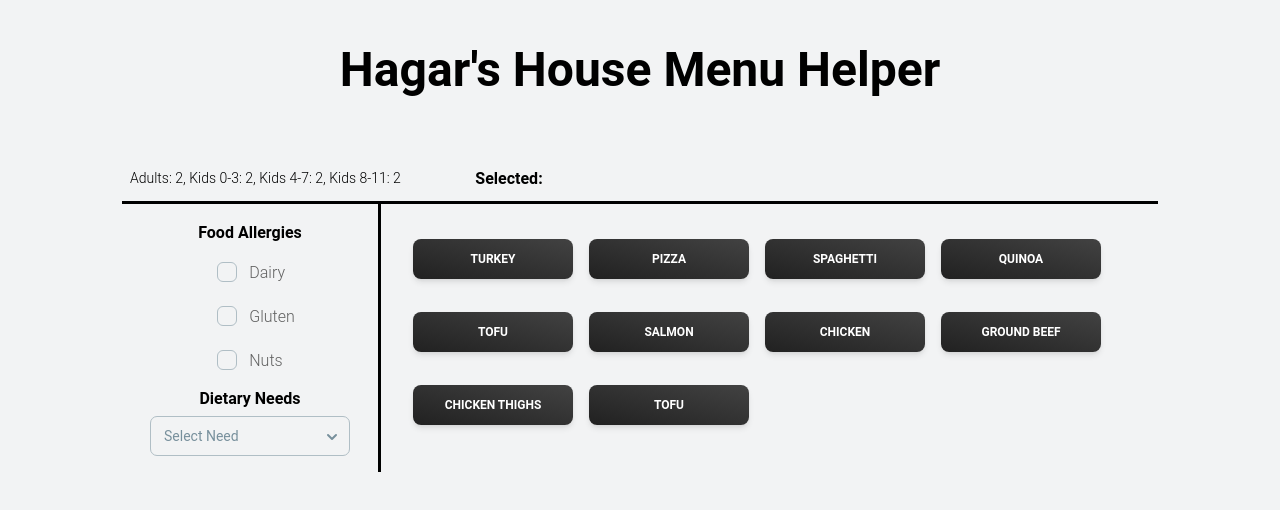
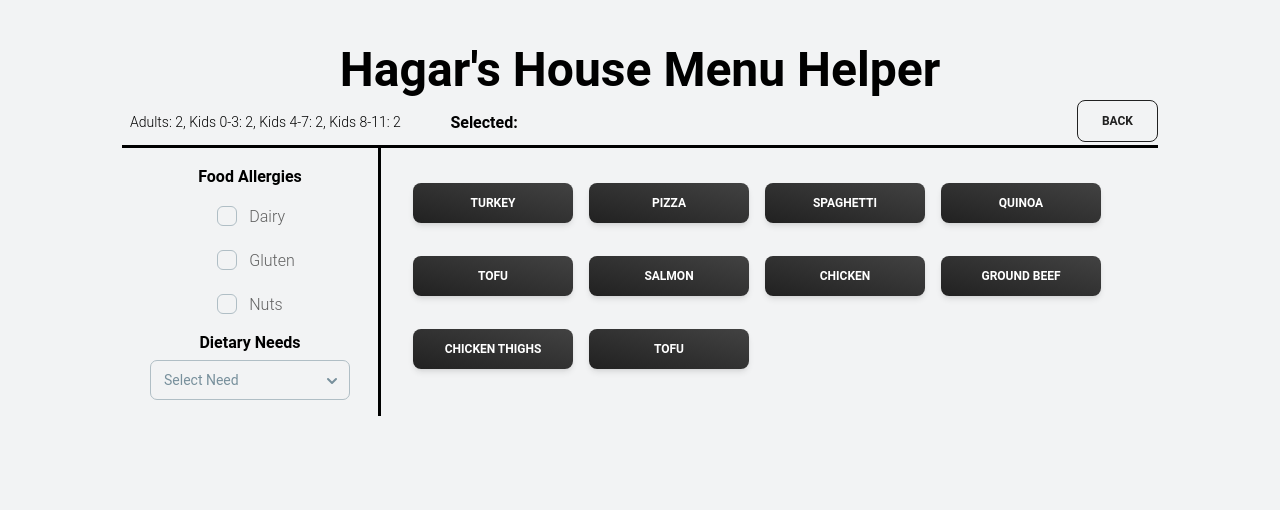
Before and after one commit to caowens/HagarsHouseMenuHelper, a React (Vite) app: page /menus in a window 1280 px wide. Shown: the top 510 px of the page. Built offline with nearby package versions, Linux system fonts and the light colour scheme.

Commit message:
Add back button

```diff
--- a/src/pages/Menus.jsx
+++ b/src/pages/Menus.jsx
@@ -10,6 +10,7 @@ import {
 import { useState } from "react";
 import MenuCard from "../components/MenuCard";
 import { menus } from "../constants";
+import { Link } from "react-router-dom";
 
 export default function Menus() {
   const [dairy, setDairy] = useState(false);
@@ -18,15 +19,16 @@ export default function Menus() {
   const [dietary, setDietary] = useState("none");
 
   return (
-    <div className="flex justify-center align-center place-items-start h-[80vh] w-[1100px] p-8 mt-6">
+    <div className="flex flex-col">
+      <div className="flex justify-center align-center place-items-start h-[80vh] w-[1100px] px-8">
         <div className="w-full flex flex-col">
-        <div className="flex w-full h-12">
-          <div className="w-4/12 h-auto justify-start border-b-[3px] border-black px-2 flex items-center">
+          <div className="flex w-full border-b-[3px] border-black h-12">
+            <div className="w-6/12 h-auto justify-start px-2 flex items-center">
               <Typography variant="small">
                 Adults: 2, Kids 0-3: 2, Kids 4-7: 2, Kids 8-11: 2
               </Typography>
             </div>
-          <div className="justify-start w-8/12 h-auto border-b-[3px] border-black px-2 flex items-center gap-4">
+            <div className="justify-start w-full h-auto px-2 flex items-center gap-4">
               <Typography variant="h6">Selected:</Typography>
               {dairy && <Chip variant="ghost" value="Dairy free" />}
               {gluten && <Chip variant="ghost" value="Gluten free" />}
@@ -36,6 +38,11 @@ export default function Menus() {
               ) : (
                 <></>
               )}
+            </div>
+            <div className="">
+              <Link to={`/`}>
+                <Button variant="outlined">Back</Button>
+              </Link>
             </div>
           </div>
           <div className="flex w-full h-full">
@@ -88,6 +95,7 @@ export default function Menus() {
           </div>
         </div>
       </div>
+    </div>
   );
 }
 
```
Lines whose indentation alone changed are shown as unchanged.
